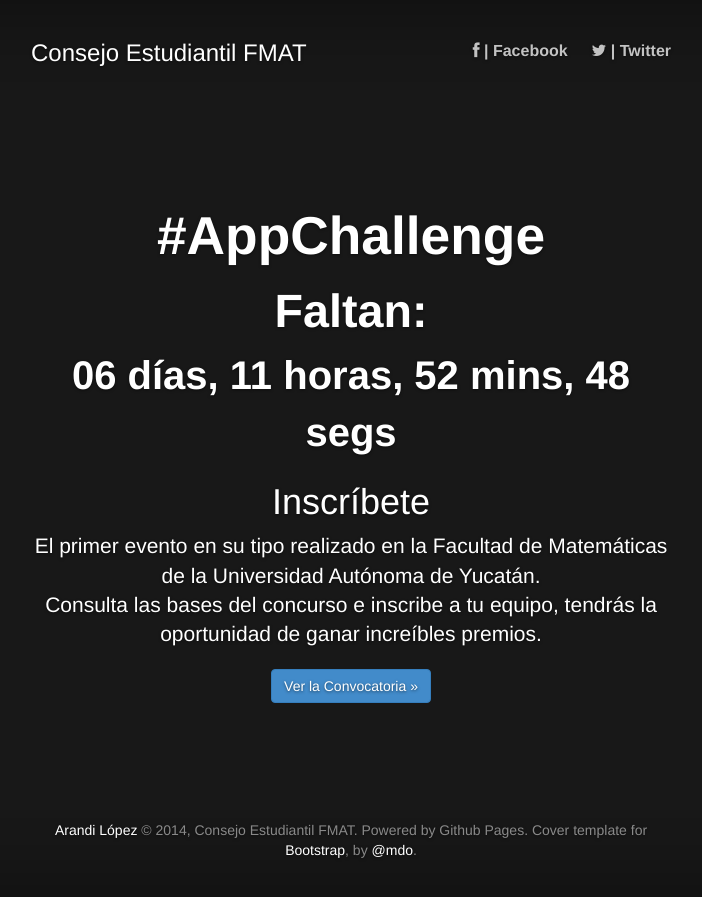
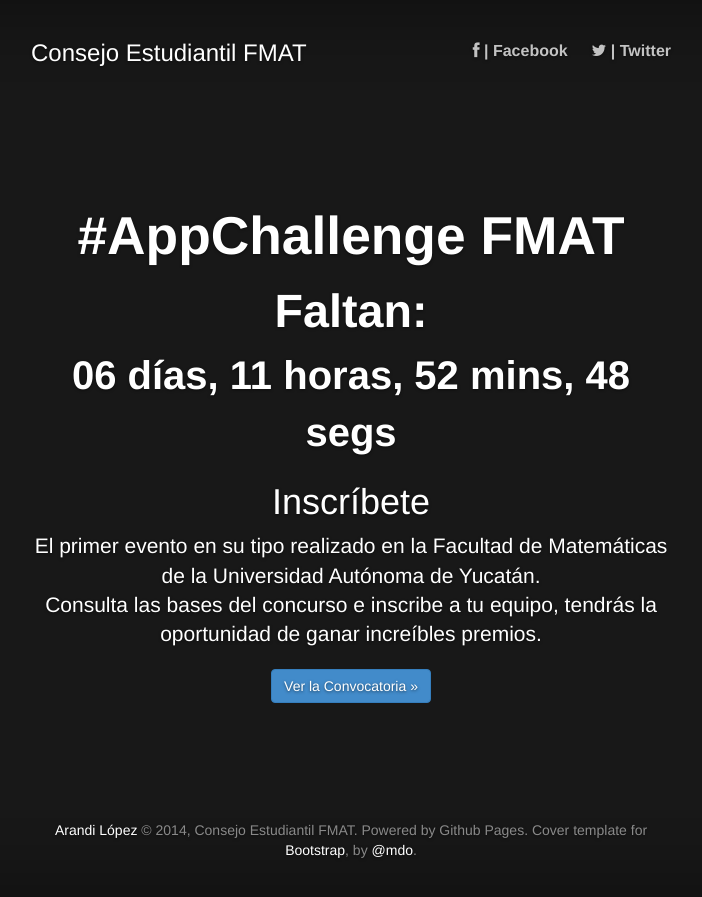
Before and after one commit to arandilopez/appchallenge, a Jekyll site: the page index.html, which Jekyll copies as it is, in a window 1280 px wide. Shown: the top 897 px of the page, without its empty margins (289-991 px from the left). Built offline with Jekyll 4.4.1, drawn with Linux system fonts in a browser that asks for light colours; nearby versions of some CDN libraries; Markdown is read by kramdown in place of the engine named in the settings.

Commit message:
add FMAT title

```diff
--- a/index.html
+++ b/index.html
@@ -114,7 +114,7 @@ window.onload=function(){
   //you can add additional countdowns here (just make sure you create dateFuture2 and countbox2 etc for each)
 };
 </script>
-<h1 class="title-app">#AppChallenge</h1>
+<h1 class="title-app">#AppChallenge FMAT</h1>
 <h2 class="now-time">Faltan:</h2>
 <div id="countbox1"></div>
 </p>
```
